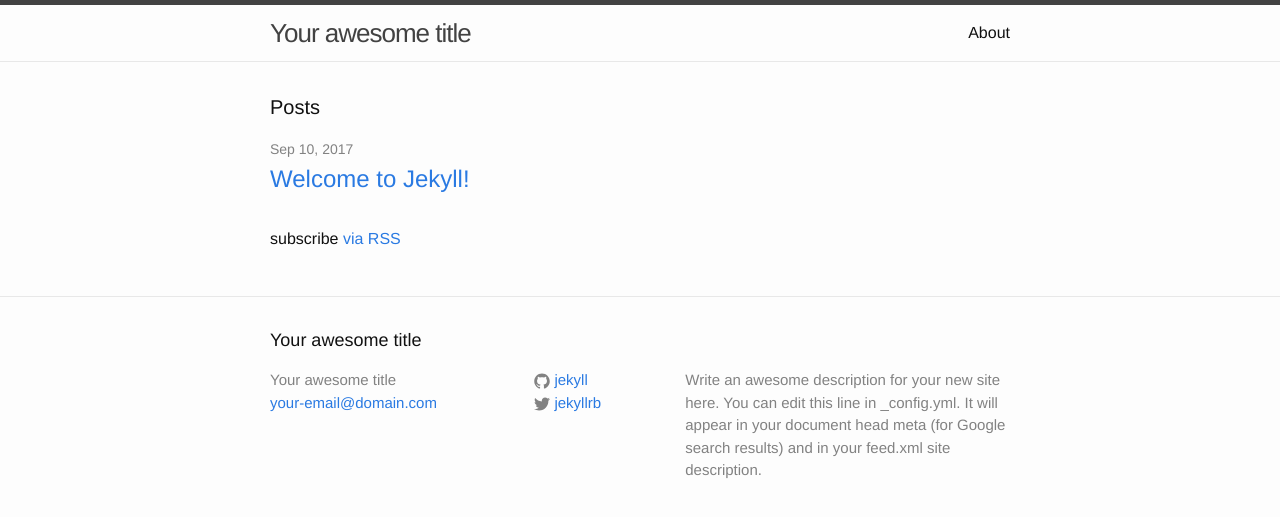
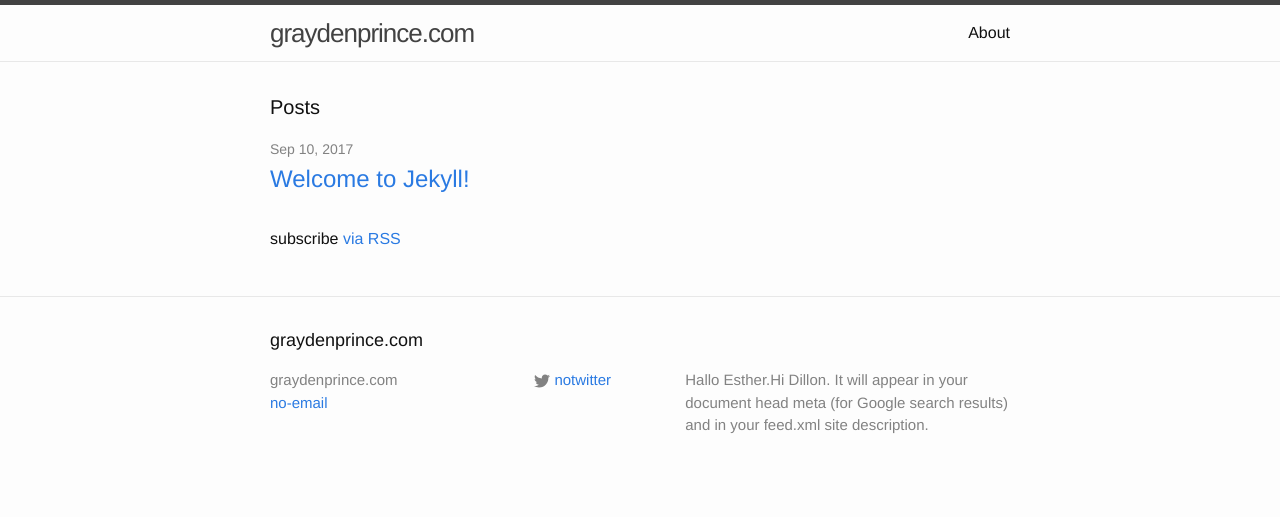
Before and after one commit to Graydenp/graydenp.github.io, a Jekyll site: the page built from index.html, in a window 1280 px wide. Shown: the top 517 px of the page. Built offline with Jekyll 4.4.1, drawn with Linux system fonts in a browser that asks for light colours.

Commit message:
Update _config.yml

```diff
--- a/_config.yml
+++ b/_config.yml
@@ -6,16 +6,16 @@
 # 'jekyll serve'. If you change this file, please restart the server process.
 
 # Site settings
-title: Your awesome title
-email: your-email@domain.com
+title: graydenprince.com
+email: no-email
 description: > # this means to ignore newlines until "baseurl:"
-  Write an awesome description for your new site here. You can edit this
-  line in _config.yml. It will appear in your document head meta (for
+  Hallo Esther.Hi Dillon.
+  It will appear in your document head meta (for
   Google search results) and in your feed.xml site description.
 baseurl: "" # the subpath of your site, e.g. /blog
 url: "http://yourdomain.com" # the base hostname & protocol for your site
-twitter_username: jekyllrb
-github_username:  jekyll
+twitter_username: notwitter
+github_username:  no
 
 # Build settings
 markdown: kramdown
```
